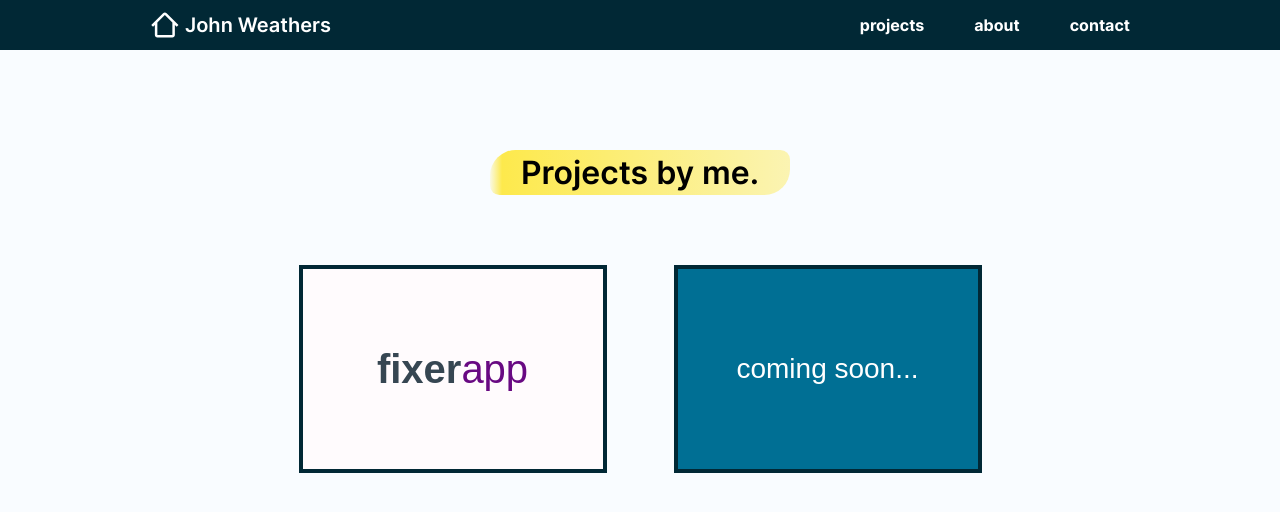
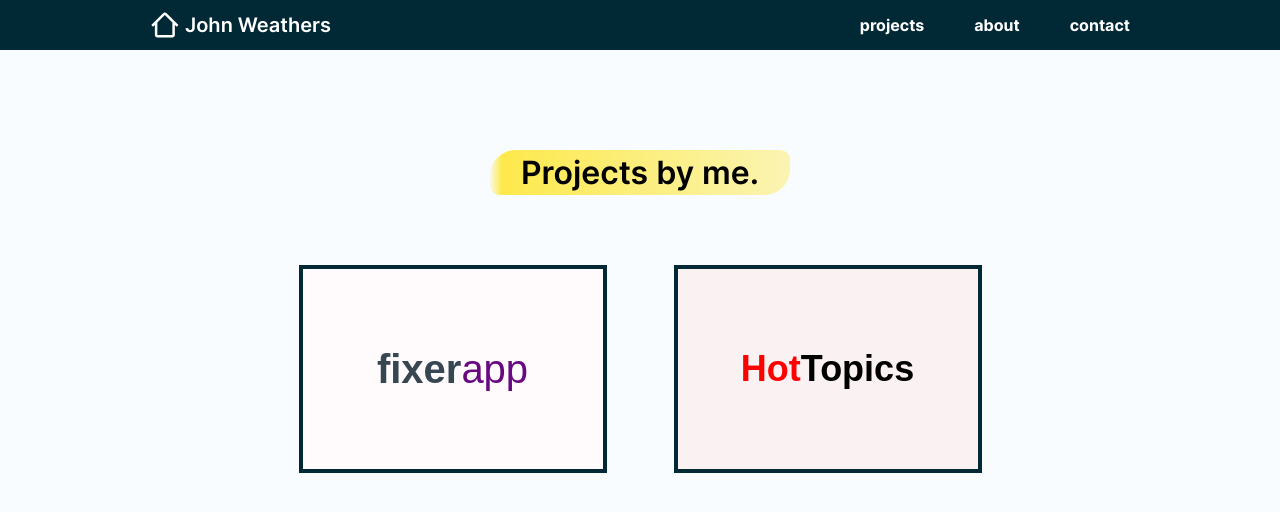
Before and after one commit to john-weathers/portfolio, a React (Vite) app: page /projects in a window 1280 px wide. Shown: the top 512 px of the page. Built offline with nearby package versions, Linux system fonts and the light colour scheme.

Commit message:
Added project

```diff
--- a/src/css/projects.css
+++ b/src/css/projects.css
@@ -94,6 +94,17 @@
   font-weight: 200;
 }
 
+.projects .card .topics {
+  color: red;
+  font-weight: 800;
+  background-color: rgb(250, 242, 242);
+  font-size: 36px;
+}
+
+.projects .card .topics-2 {
+  color: black;
+}
+
 @media screen and (max-width: 1080px), (orientation: portrait) {
   .projects .flex-container {
     height: fit-content;
--- a/src/pages/Projects.jsx
+++ b/src/pages/Projects.jsx
@@ -4,7 +4,7 @@ import '../css/projects.css';
 
 const projects = {
   fixerApp: [['fixer', 'app'], 'Full-stack MERN app for hiring repair professionals', 'https://fixerapp.johnweathers.dev', '#680982'],
-  comingSoon: ['coming soon...', 'This project and description is coming soon...', '/comingSoon', null],
+  hotTopics: ['HotTopics', 'Full-stack web app, Reddit meets Snapchat', 'https://github.com/john-weathers/topics', '#f2440f'],
 }
 
 const Projects = () => {
@@ -27,10 +27,11 @@ const Projects = () => {
           </div>
           <div className='card'>
             <button
-              onClick={() => setProject(projects.comingSoon)}
-              className={project[2] === projects.comingSoon[2] ? 'clicked destyled-btn' : 'destyled-btn'}
+              onClick={() => setProject(projects.hotTopics)}
+              className={project[2] === projects.hotTopics[2] ? 'clicked destyled-btn topics' : 'destyled-btn topics'}
             >
-              coming soon...
+              Hot
+              <span className='topics-2'>Topics</span>
             </button>
           </div>
         </div>
```
